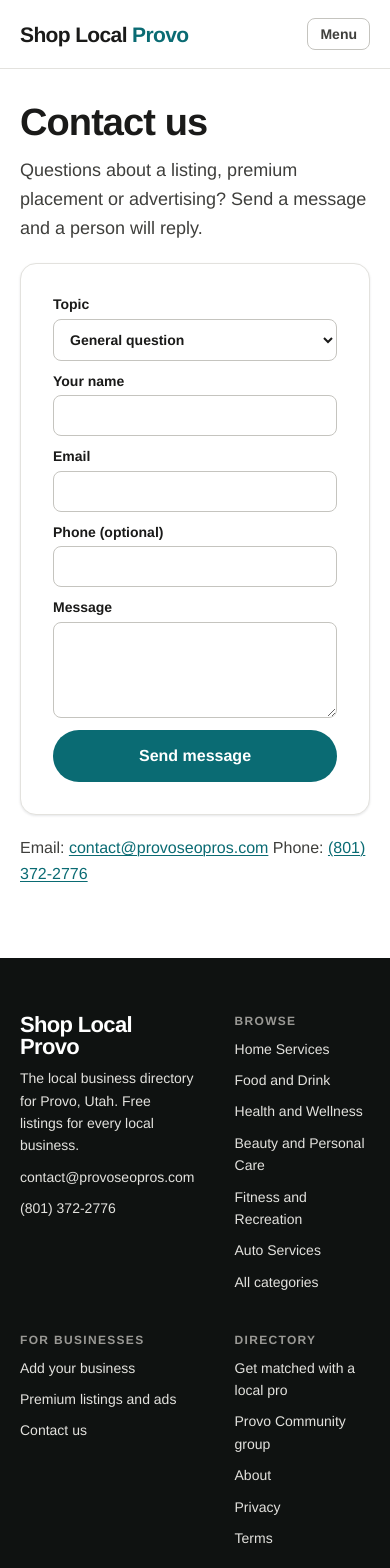
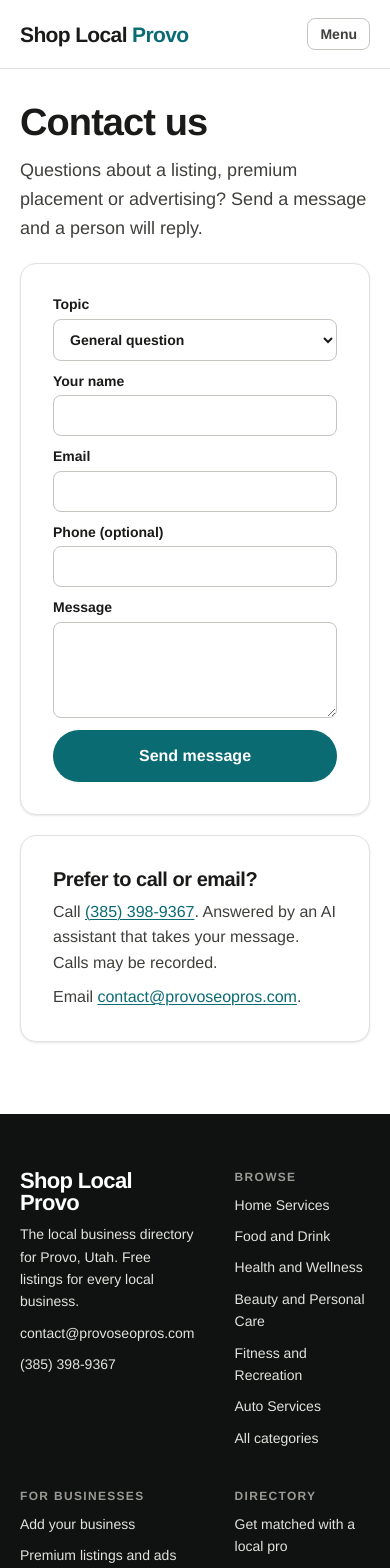
Before and after one commit to rsoto444/SGS, a Next.js app in the folder website/: page /contact in a window 390 px wide. Shown: the top 1568 px of the page. Built offline with nearby package versions, Linux system fonts and the light colour scheme; a web font is replaced by a local one.

Commit message:
Show the Shop Local Provo phone line on the site with an AI and recording notice
Co-Authored-By: Claude Sonnet 5.5 <noreply@anthropic.com>
Claude-Session: https://claude.ai/code/session_01Uk9yccVNKpSyYTk4dQwive

```diff
--- a/website/app/(directory)/contact/page.tsx
+++ b/website/app/(directory)/contact/page.tsx
@@ -37,7 +37,15 @@ export default async function Contact({ searchParams }: { searchParams: Promise<
         </form>
       </div>
       {(site.email || site.phone) && (
-        <p style={{ marginTop: 20 }}>{site.email && <>Email: <a href={`mailto:${site.email}`}>{site.email}</a> </>}{site.phone && <>Phone: <a href={`tel:${site.phone.replace(/[^+\d]/g, "")}`}>{site.phone}</a></>}</p>
+        <div className="sl-panel" style={{ marginTop: 20, display: "grid", gap: 8 }}>
+          <h2 style={{ fontSize: 20 }}>Prefer to call or email?</h2>
+          {site.phone && (
+            <p>
+              Call <a href={`tel:${site.phoneTel}`}>{site.phone}</a>. {site.phoneNote} Calls may be recorded.
+            </p>
+          )}
+          {site.email && <p>Email <a href={`mailto:${site.email}`}>{site.email}</a>.</p>}
+        </div>
       )}
     </div>
   );
--- a/website/app/(directory)/get-matched/page.tsx
+++ b/website/app/(directory)/get-matched/page.tsx
@@ -1,4 +1,5 @@
 import type { Metadata } from "next";
+import { site } from "@/lib/site.config";
 import LeadForm from "@/components/LeadForm";
 
 export const metadata: Metadata = {
@@ -16,6 +17,9 @@ export default function GetMatched() {
         <p>Not sure who to call? Describe what you need and we will pass your request to a local Provo business in that category.</p>
       </div>
       <div className="sl-panel"><LeadForm type="lead-referral" button="Get matched" /></div>
+      <p className="sl-note" style={{ marginTop: 20 }}>
+        Prefer to talk? Call <a href={`tel:${site.phoneTel}`}>{site.phone}</a>. {site.phoneNote} It will ask before sharing your details with a business.
+      </p>
     </div>
   );
 }
--- a/website/app/(directory)/page.tsx
+++ b/website/app/(directory)/page.tsx
@@ -30,7 +30,7 @@ export default function Home() {
               "@type": "WebSite", name: site.name, url: site.url,
               potentialAction: { "@type": "SearchAction", target: `${site.url}/search?q={search_term_string}`, "query-input": "required name=search_term_string" },
             },
-            { "@type": "Organization", name: site.name, url: site.url, parentOrganization: { "@type": "Organization", name: site.parent.name, url: site.parent.url } },
+            { "@type": "Organization", name: site.name, url: site.url, telephone: site.phone, parentOrganization: { "@type": "Organization", name: site.parent.name, url: site.parent.url } },
           ],
         }}
       />
--- a/website/components/Footer.tsx
+++ b/website/components/Footer.tsx
@@ -10,7 +10,7 @@ export default function Footer() {
           <strong style={{ font: "var(--weight-black) 22px/1 var(--font-core)", color: "var(--white)", letterSpacing: "-0.03em" }}>Shop Local Provo</strong>
           <p style={{ font: "var(--type-body-sm)", maxWidth: "36ch" }}>{site.tagline}. Free listings for every local business.</p>
           {site.email && <a href={`mailto:${site.email}`}>{site.email}</a>}
-          {site.phone && <a href={`tel:${site.phone.replace(/[^+\d]/g, "")}`}>{site.phone}</a>}
+          {site.phone && <a href={`tel:${site.phoneTel}`}>{site.phone}</a>}
         </div>
         <div className="col">
           <span className="gw-label">Browse</span>
--- a/website/lib/site.config.ts
+++ b/website/lib/site.config.ts
@@ -28,7 +28,10 @@ export const site = {
   leadWebhook: (process.env.LEAD_WEBHOOK_URL ?? null) as string | null,
 
   // Shown in the footer and on /contact. Address is left blank on purpose (owner's call).
-  phone: "(801) 372-2776",
+  // Shop Local Provo line. An AI assistant answers and takes messages.
+  phone: "(385) 398-9367",
+  phoneTel: "+13853989367", // used in tel: links
+  phoneNote: "Answered by an AI assistant that takes your message.",
   email: "contact@provoseopros.com",
   address: "",
 
```
Also changed, not shown: website/public/llms.txt, 1 other file (tests, documents, lock files or other folders).
